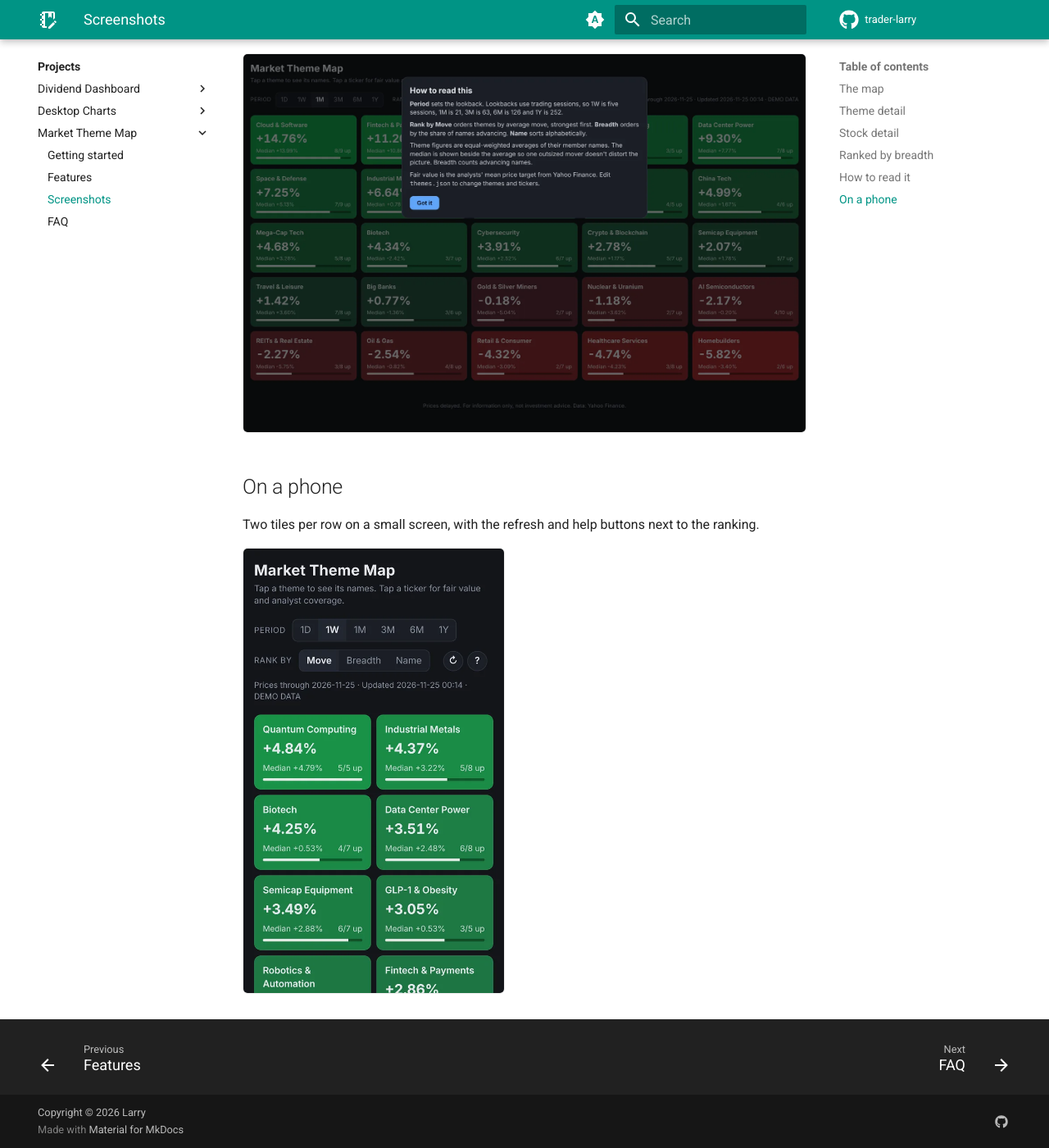
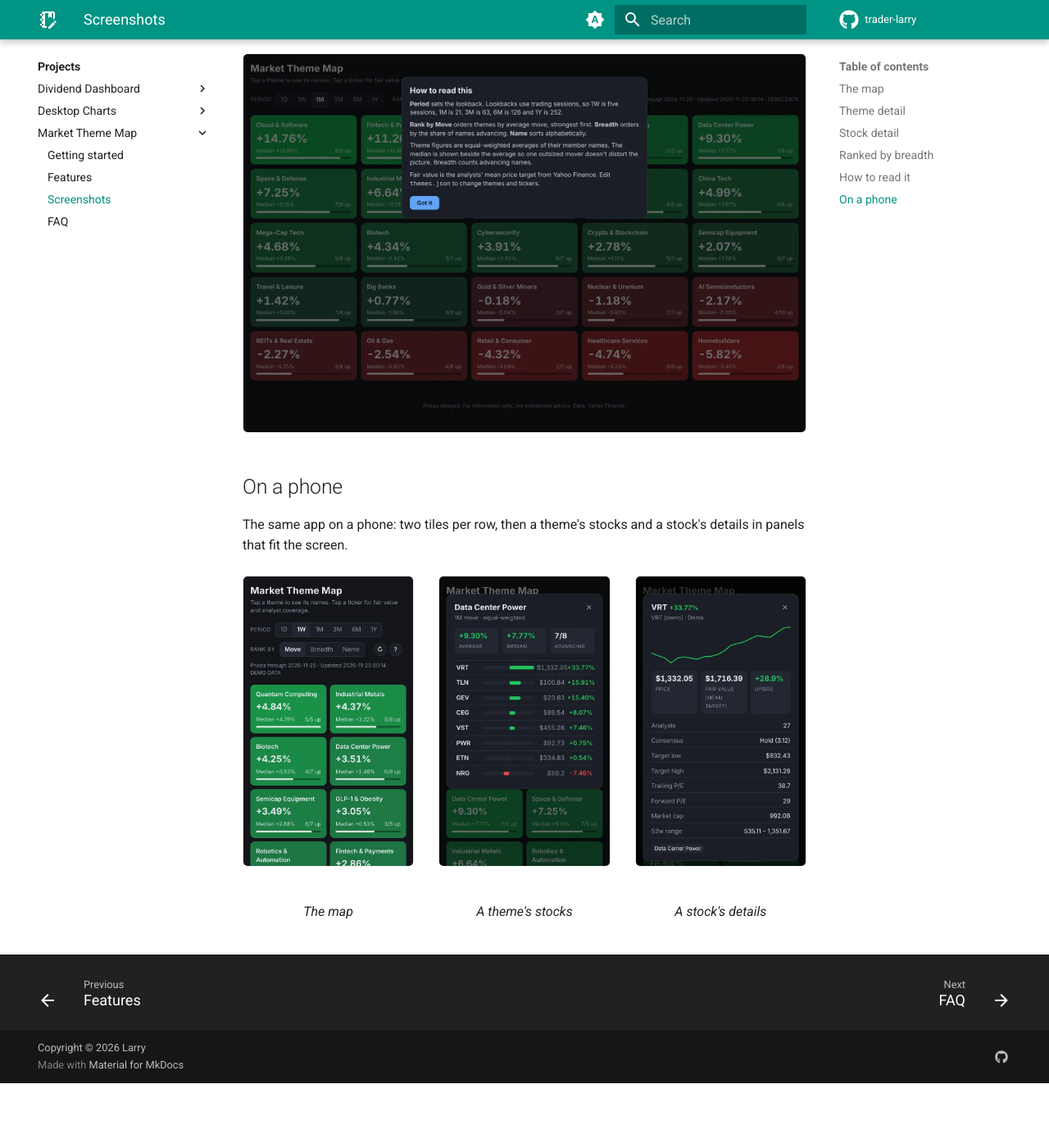
Before and after one commit to trader-larry/trader-larry.github.io, an MkDocs documentation site: the page built from docs/projects/market-theme-map/screenshots.md, in a window 1280 px wide and 1400 px high, scrolled down 2784 px. Shown: the whole window at 82% size. Built offline with MkDocs 1.6.1 and Material for MkDocs 9.7.7, drawn with Linux system fonts in a browser that asks for light colours; after the commit the page ends 4105 px from its top, so only the background shows below that.

Commit message:
Market Theme Map: add phone screenshots of the theme and stock panels
Three phone shots side by side on the Screenshots page (demo data), with a
small image-grid variant for phone-sized images.

Co-Authored-By: Claude Opus 5.5 <noreply@anthropic.com>
Claude-Session: https://claude.ai/code/session_01VvQfTPPDT4eVSKN34UMBzW

```diff
--- a/docs/projects/market-theme-map/screenshots.md
+++ b/docs/projects/market-theme-map/screenshots.md
@@ -37,7 +37,20 @@ The help panel, which opens the first time and from the **?** button.
 
 ## On a phone
 
-Two tiles per row on a small screen, with the refresh and help buttons next to
-the ranking.
+The same app on a phone: two tiles per row, then a theme's stocks and a
+stock's details in panels that fit the screen.
 
-![Market Theme Map on a phone, with the period and ranking buttons above two columns of theme tiles](../../assets/images/market-theme-map/5-phone.webp){ .screenshot loading=lazy width="320" }
+<div class="image-grid phones" markdown>
+<figure markdown="span">
+  ![Market Theme Map on a phone, with the period and ranking buttons above two columns of theme tiles](../../assets/images/market-theme-map/5-phone.webp){ .screenshot loading=lazy }
+  <figcaption>The map</figcaption>
+</figure>
+<figure markdown="span">
+  ![Data Center Power theme detail on a phone, listing each stock with its price and move](../../assets/images/market-theme-map/6-phone-theme.webp){ .screenshot loading=lazy }
+  <figcaption>A theme's stocks</figcaption>
+</figure>
+<figure markdown="span">
+  ![VRT stock detail on a phone, with a price chart, fair value, upside and analyst figures](../../assets/images/market-theme-map/7-phone-stock.webp){ .screenshot loading=lazy }
+  <figcaption>A stock's details</figcaption>
+</figure>
+</div>
--- a/docs/stylesheets/extra.css
+++ b/docs/stylesheets/extra.css
@@ -33,3 +33,14 @@
   max-height: 20rem;
   object-fit: contain;
 }
+
+/* Narrower columns for phone screenshots, so three fit side by side.
+   Usage: <div class="image-grid phones" markdown> */
+.md-typeset .image-grid.phones {
+  grid-template-columns: repeat(auto-fit, minmax(9rem, 1fr));
+  align-items: start;
+}
+
+.md-typeset .image-grid.phones img {
+  max-height: 24rem;
+}
```
Also changed, not shown: docs/projects/market-theme-map/features.md (+2 -1 lines), docs/assets/images/market-theme-map/6-phone-theme.webp (added), docs/assets/images/market-theme-map/7-phone-stock.webp (added).
